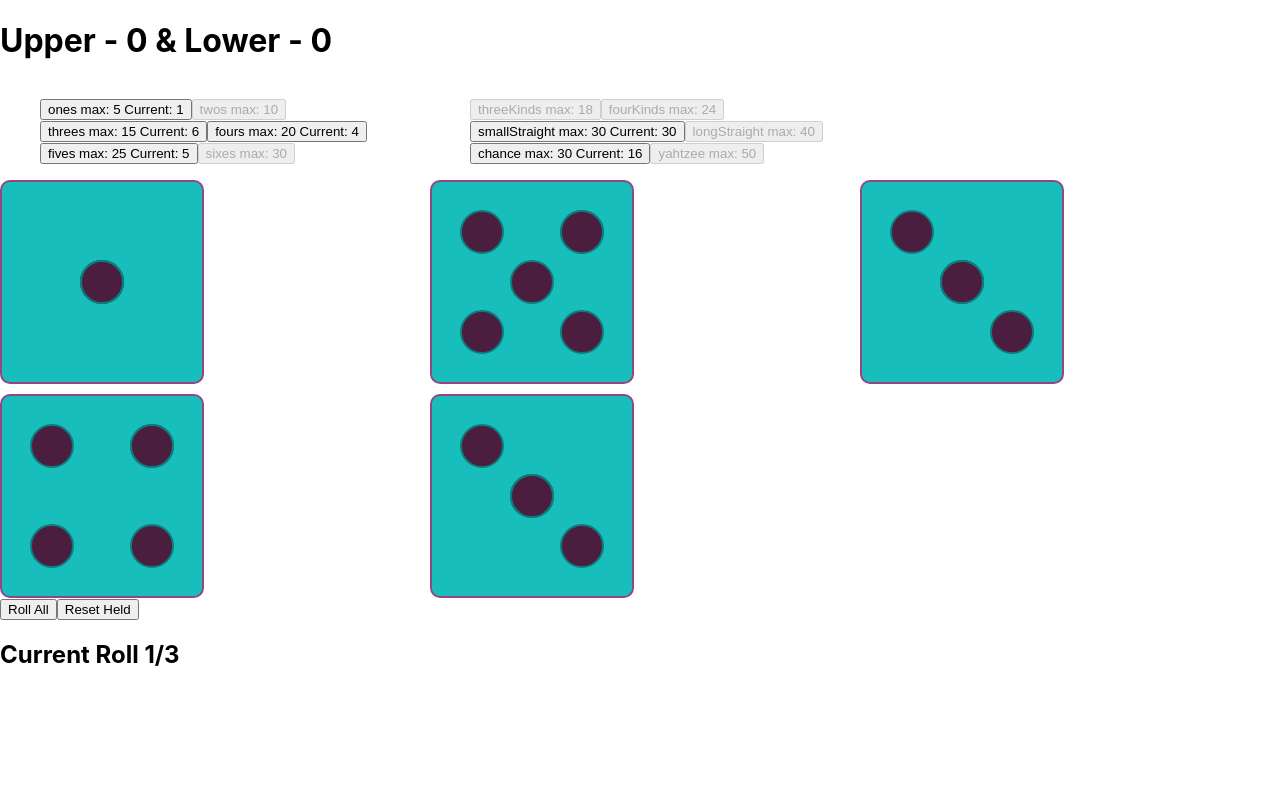
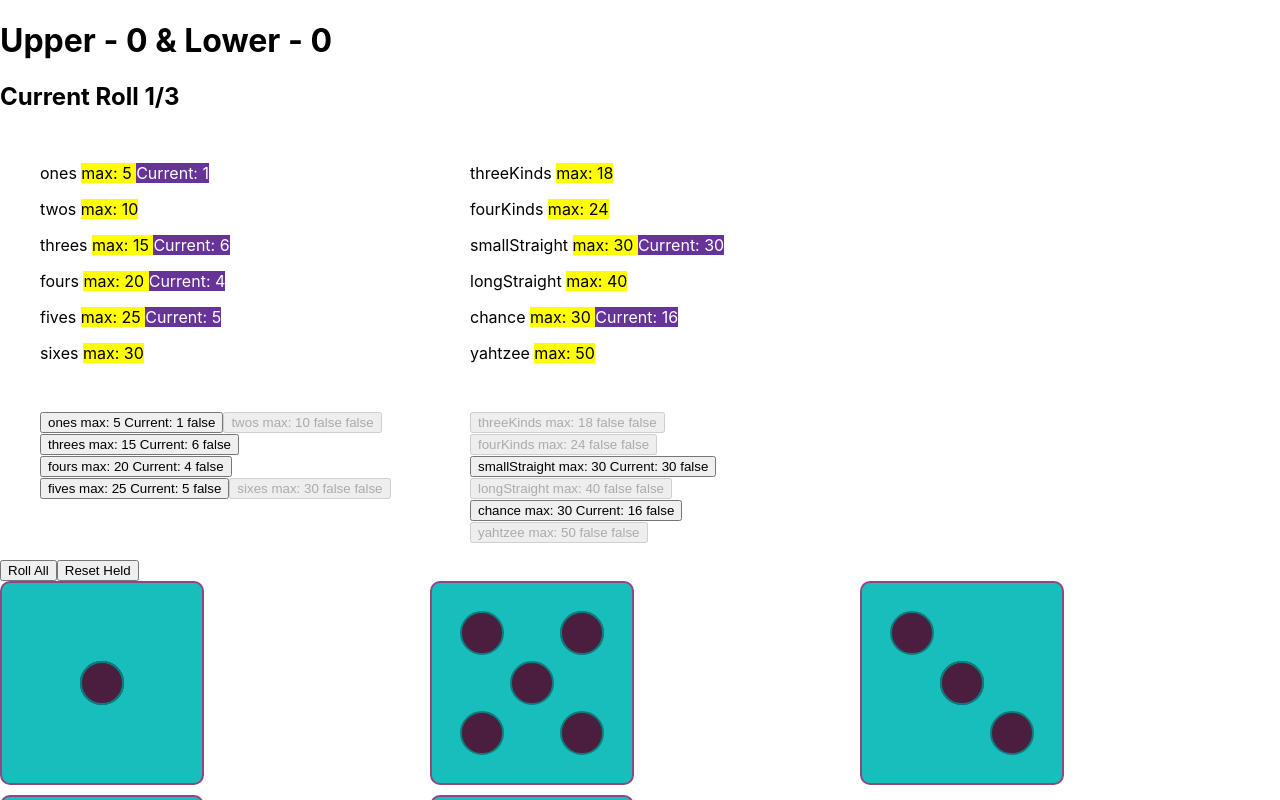
Before and after one commit to LiamMyles/yahtzee-redux, a React (Create React App) app: page / in a window 1280 px wide. Both pictures are taken after a click on the button "Roll All". Shown: the top 800 px of the page. Built offline with nearby package versions, Linux system fonts and the light colour scheme.

Commit message:
Broke the scoreboard logic up

```diff
--- a/src/App.jsx
+++ b/src/App.jsx
@@ -66,8 +66,10 @@ function App() {
           gameState.totalScores.lower
         }`}
       </h1>
+      <h2>Current Roll {gameState.currentDiceRoll}/3</h2>
       <ScoreBoard
         dice={gameState.currentDice}
+        diceRoll={gameState.currentDiceRoll}
         dispatchGameState={dispatchGameState}
         canScore={gameState.currentDiceRoll > 0}
       />
@@ -77,7 +79,6 @@ function App() {
           isOutOfRolls={gameState.currentDiceRoll === 3}
           isFirstRound={gameState.currentDiceRoll === 0}
         />
-        <h2>Current Roll {gameState.currentDiceRoll}/3</h2>
       </div>
     </>
   );
--- a/src/yahtzee-components/Dice.jsx
+++ b/src/yahtzee-components/Dice.jsx
@@ -90,6 +90,21 @@ export default function Dice({
 
   return (
     <>
+      <button
+        disabled={isOutOfRolls}
+        onClick={() => {
+          dispatchDice({ type: "rollDice" });
+        }}
+      >
+        Roll All
+      </button>
+      <button
+        onClick={() => {
+          dispatchDice({ type: "resetHeld" });
+        }}
+      >
+        Reset Held
+      </button>
       <section className="dice">
         {diceState.dice.map((dieState, index) => (
           <div key={index}>
@@ -108,21 +123,6 @@ export default function Dice({
           </div>
         ))}
       </section>
-      <button
-        disabled={isOutOfRolls}
-        onClick={() => {
-          dispatchDice({ type: "rollDice" });
-        }}
-      >
-        Roll All
-      </button>
-      <button
-        onClick={() => {
-          dispatchDice({ type: "resetHeld" });
-        }}
-      >
-        Reset Held
-      </button>
     </>
   );
 }
--- a/src/yahtzee-components/ScoreBoard.jsx
+++ b/src/yahtzee-components/ScoreBoard.jsx
@@ -74,17 +74,69 @@ function scoreReducer(state, { type, alias, score, section }) {
   }
 }
 
-export default function ScoreBoard({ dice, dispatchGameState, canScore }) {
+export default function ScoreBoard({
+  dice,
+  dispatchGameState,
+  canScore,
+  diceRoll
+}) {
   const [scoreState, dispatchScores] = useReducer(
     scoreReducer,
     initialScoreState
   );
   return (
+    <>
+      <ScoreBoardCells
+        dice={dice}
+        scoreState={scoreState}
+        canScore={canScore}
+      />
+      <ScoreSelection
+        dice={dice}
+        diceRoll={diceRoll}
+        dispatchScores={dispatchScores}
+        dispatchGameState={dispatchGameState}
+        canScore={canScore}
+        scoreState={scoreState}
+      />
+    </>
+  );
+}
+
+function ScoreSelection({
+  dice,
+  diceRoll,
+  dispatchScores,
+  dispatchGameState,
+  canScore,
+  scoreState
+}) {
+  const cantScore = (blueprint, section) =>
+    blueprint
+      .map(({ alias, test }) => ({
+        isScored: scoreState[section][alias].isScored,
+        isValidScore: test(dice)
+      }))
+      .every(({ isScored, isValidScore }) => isScored || !isValidScore);
+  const upperCantScore = cantScore(scoreboardBlueprint.upper, "upper");
+  const lowerCantScore = cantScore(scoreboardBlueprint.lower, "lower");
+  const mustScoreZero = diceRoll === 3 && upperCantScore && lowerCantScore;
+  console.log();
+  console.log({
+    diceRoll,
+    upperCantScore,
+    lowerCantScore,
+    mustScoreZero
+  });
+  return (
+    <>
+      {canScore && (
         <section className="score-board">
           <ul className="score-board__scores score-board__scores--upper-section">
             {scoreboardBlueprint.upper.map(
               ({ name, test, topScore, getScore, alias }) => (
                 <ScoreButtonSelection
+                  mustScoreZero={mustScoreZero}
                   canScore={canScore}
                   section={"upper"}
                   currentScore={getScore(dice)}
@@ -105,6 +157,7 @@ export default function ScoreBoard({ dice, dispatchGameState, canScore }) {
             {scoreboardBlueprint.lower.map(
               ({ name, test, topScore, getScore, alias }) => (
                 <ScoreButtonSelection
+                  mustScoreZero={mustScoreZero}
                   canScore={canScore}
                   section={"lower"}
                   currentScore={getScore(dice)}
@@ -122,6 +175,78 @@ export default function ScoreBoard({ dice, dispatchGameState, canScore }) {
             )}
           </ul>
         </section>
+      )}
+    </>
+  );
+}
+
+function ScoreBoardCells({ dice, scoreState, canScore }) {
+  return (
+    <section className="score-board">
+      <ul className="score-board__scores score-board__scores--upper-section">
+        {scoreboardBlueprint.upper.map(
+          ({ name, test, topScore, getScore, alias }) => (
+            <ScoreCell
+              canScore={canScore}
+              currentScore={getScore(dice)}
+              isValidScore={test(dice)}
+              topScore={topScore}
+              key={alias}
+              isScored={scoreState.upper[alias].isScored}
+              scoredScore={scoreState.upper[alias].score}
+              alias={alias}
+              name={name}
+            />
+          )
+        )}
+      </ul>
+      <ul className="score-board__scores score-board__scores--lower-section">
+        {scoreboardBlueprint.lower.map(
+          ({ name, test, topScore, getScore, alias }) => (
+            <ScoreCell
+              canScore={canScore}
+              currentScore={getScore(dice)}
+              isValidScore={test(dice)}
+              topScore={topScore}
+              key={alias}
+              isScored={scoreState.lower[alias].isScored}
+              scoredScore={scoreState.lower[alias].score}
+              alias={alias}
+              name={name}
+            />
+          )
+        )}
+      </ul>
+    </section>
+  );
+}
+
+function ScoreCell({
+  name,
+  isValidScore,
+  currentScore,
+  topScore,
+  isScored,
+  scoredScore,
+  canScore
+}) {
+  const showCurrentScore =
+    !isScored &&
+    canScore &&
+    currentScore !== 0 &&
+    currentScore !== undefined &&
+    isValidScore;
+  return (
+    <p>
+      <span>{name} </span>
+      <span style={{ background: "yellow" }}>{`max: ${topScore} `}</span>
+      <span style={{ background: "rebeccapurple", color: "white" }}>
+        {showCurrentScore && `Current: ${currentScore}`}
+      </span>
+      <span style={{ background: "red" }}>
+        {isScored && `Scored: ${scoredScore}`}
+      </span>
+    </p>
   );
 }
 
@@ -136,13 +261,16 @@ function ScoreButtonSelection({
   scoredScore,
   section,
   dispatchGameState,
-  canScore
+  canScore,
+  mustScoreZero
 }) {
   const showCurrentScore =
     !isScored &&
+    canScore &&
     currentScore !== 0 &&
     currentScore !== undefined &&
     isValidScore;
+
   return (
     <button
       onClick={() => {
@@ -157,9 +285,11 @@ function ScoreButtonSelection({
       disabled={!isValidScore || isScored || !canScore}
       style={isScored ? { background: "red" } : {}}
     >
-      {`${name} max: ${topScore} `}
-      {showCurrentScore && `Current: ${currentScore}`}
-      {isScored && `Scored: ${scoredScore}`}
+      {mustScoreZero
+        ? `Score Zero on ${name}`
+        : `${`${name} max: ${topScore} `}
+        ${showCurrentScore && `Current: ${currentScore}`}
+        ${isScored && `Scored: ${scoredScore}`}`}
     </button>
   );
 }
```
Lines whose indentation alone changed are shown as unchanged.
